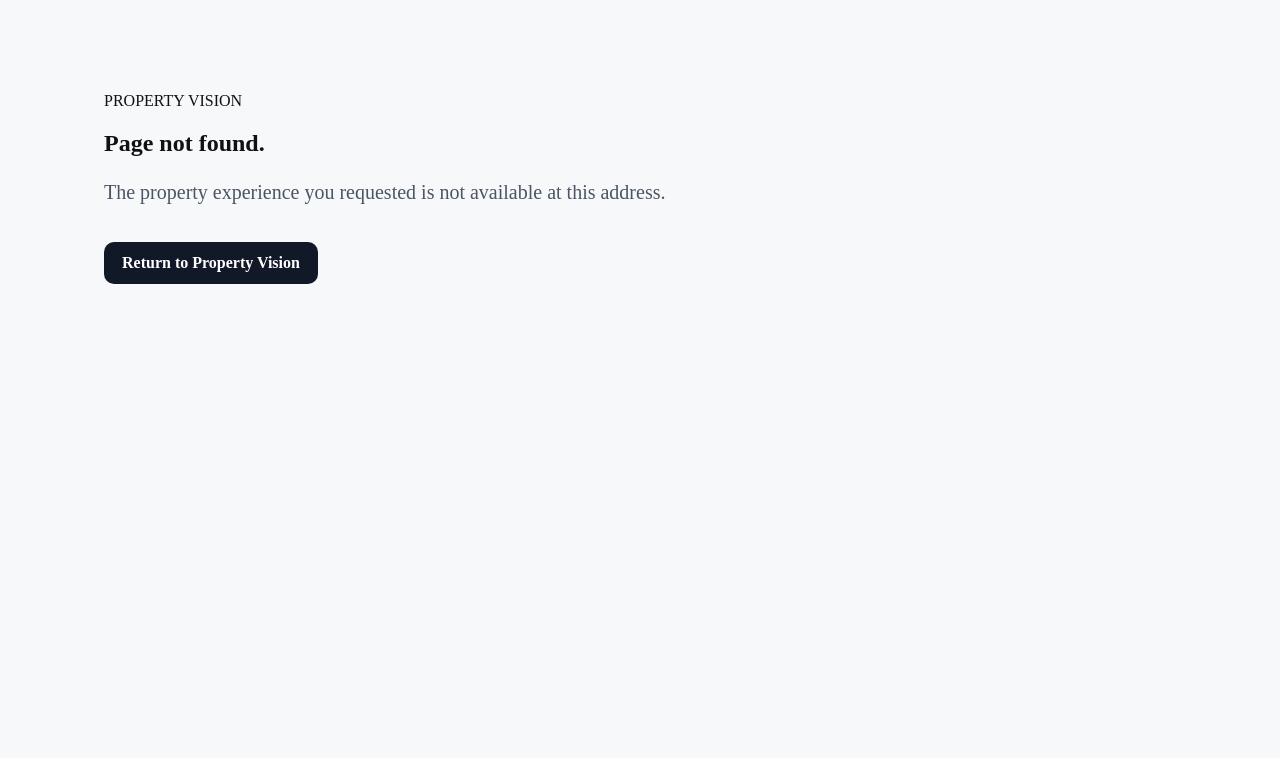
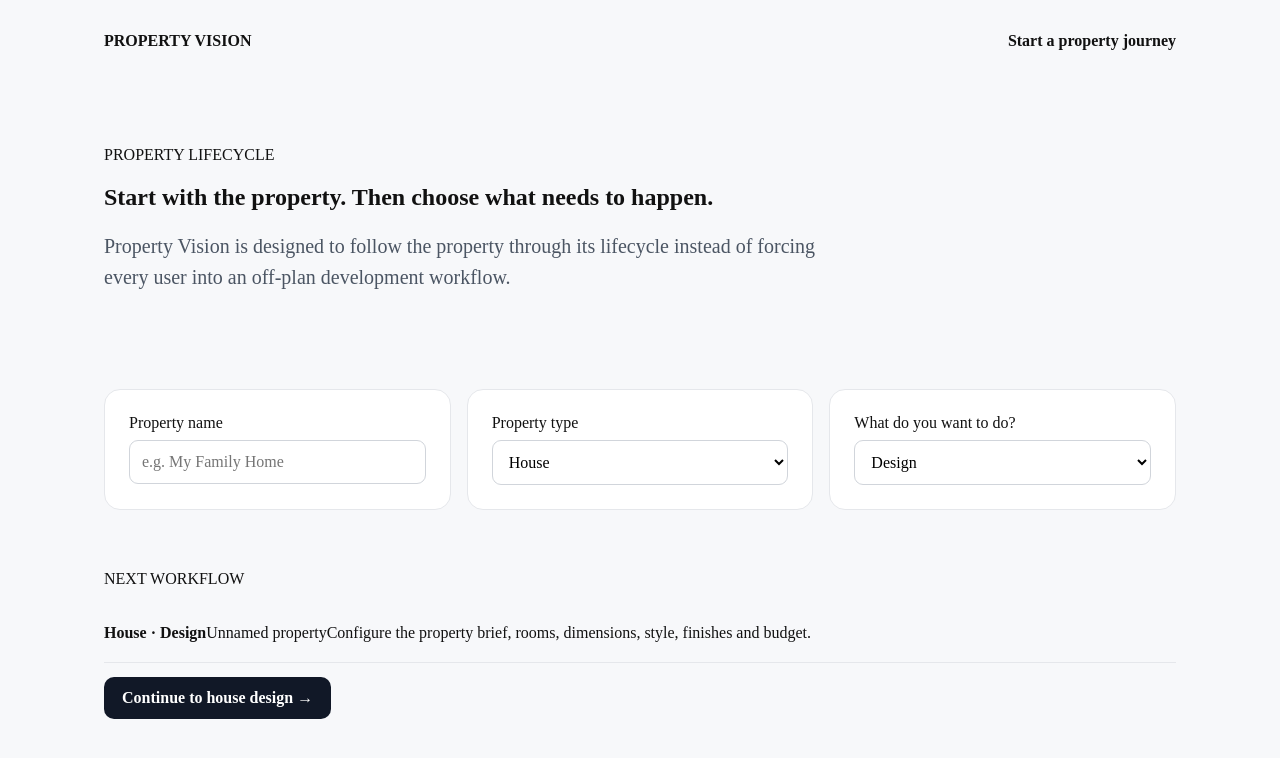
Before and after one commit to stpeter614-netizen/property-vision, a Next.js app: page /property/start in a window 1280 px wide. Before the commit this address had no page. Shown: the top 758 px of the page. Built offline with nearby package versions, Linux system fonts and the light colour scheme.

Commit message:
Add Property Vision lifecycle journey entry point

```diff
--- /dev/null
+++ b/app/property/start/page.tsx
@@ -0,0 +1,44 @@
+'use client';
+
+import { useMemo, useState } from 'react';
+
+const types = ['House','Apartment','Villa','Bungalow','Townhouse','Commercial','Office','Retail','Industrial','Land','Other'];
+const stages = ['Design','Planning','Construction','Sale','Rent','Purchase','Configuration','Renovation','Repair','Maintenance','Upgrade','Handover','Resale'];
+
+export default function PropertyStart() {
+  const [type,setType]=useState('House');
+  const [stage,setStage]=useState('Design');
+  const [name,setName]=useState('');
+  const next = useMemo(() => {
+    if (stage === 'Design') return 'Configure the property brief, rooms, dimensions, style, finishes and budget.';
+    if (stage === 'Renovation') return 'Define the existing property, spaces, work required, materials and budget.';
+    if (stage === 'Repair') return 'Describe the problem, location in the property, urgency and preferred service.';
+    if (stage === 'Maintenance') return 'Create a property record and define recurring or one-off maintenance work.';
+    if (stage === 'Upgrade') return 'Choose the area to upgrade, desired outcome, materials and budget.';
+    if (stage === 'Sale' || stage === 'Rent' || stage === 'Resale') return 'Prepare the property experience, information, media and enquiry journey.';
+    return 'Create the structured property record and continue into the selected workflow.';
+  }, [stage]);
+
+  return (
+    <main className="shell">
+      <nav className="nav"><a href="/">PROPERTY VISION</a><span>Start a property journey</span></nav>
+      <section className="hero">
+        <div>
+          <p className="eyebrow">PROPERTY LIFECYCLE</p>
+          <h1>Start with the property. Then choose what needs to happen.</h1>
+          <p className="lead">Property Vision is designed to follow the property through its lifecycle instead of forcing every user into an off-plan development workflow.</p>
+        </div>
+      </section>
+      <section className="grid">
+        <label className="card">Property name<input value={name} onChange={e=>setName(e.target.value)} placeholder="e.g. My Family Home" /></label>
+        <label className="card">Property type<select value={type} onChange={e=>setType(e.target.value)}>{types.map(x=><option key={x}>{x}</option>)}</select></label>
+        <label className="card">What do you want to do?<select value={stage} onChange={e=>setStage(e.target.value)}>{stages.map(x=><option key={x}>{x}</option>)}</select></label>
+      </section>
+      <section>
+        <p className="eyebrow">NEXT WORKFLOW</p>
+        <div className="option"><strong>{type} · {stage}</strong><span>{name || 'Unnamed property'}</span><span>{next}</span></div>
+        <a className="button" href={stage === 'Design' ? '/design/house' : '/services'}>{stage === 'Design' ? 'Continue to house design →' : 'Explore the required services →'}</a>
+      </section>
+    </main>
+  );
+}
```
